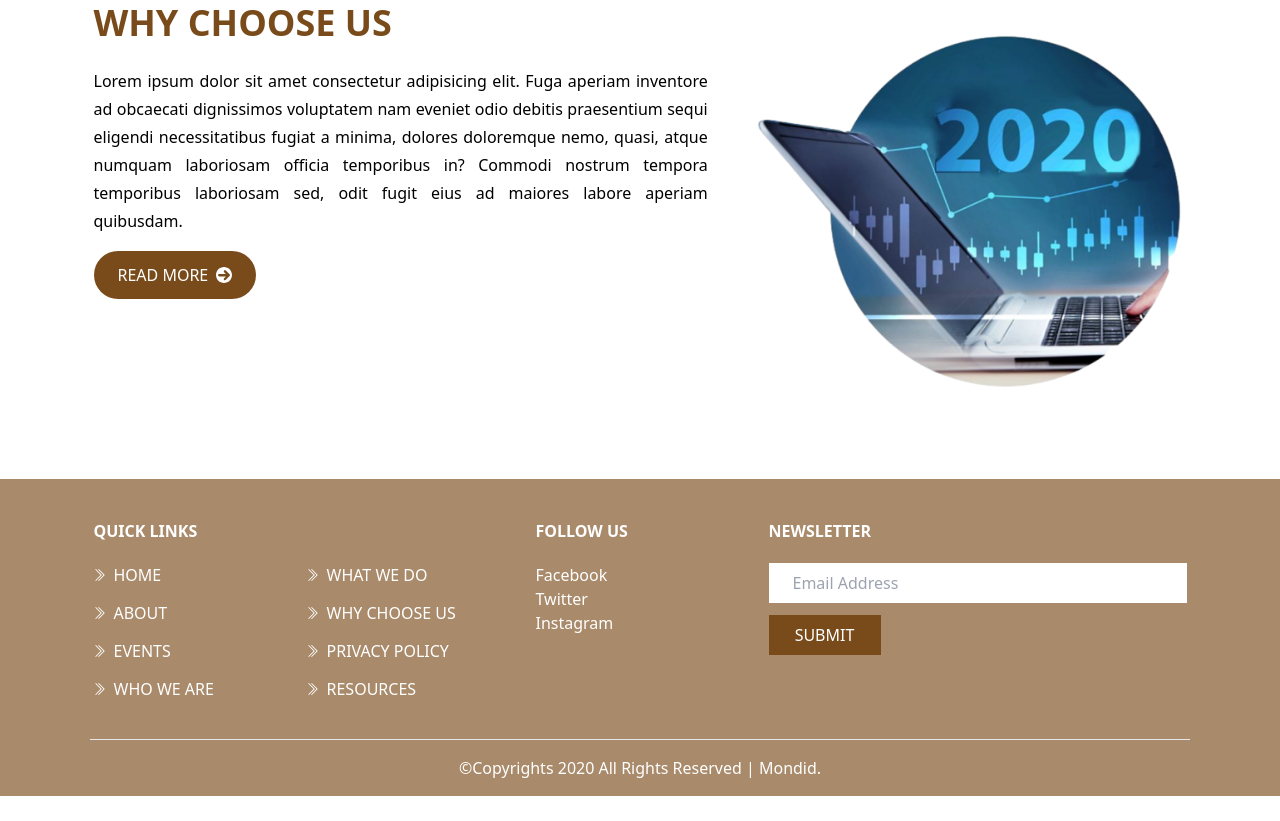
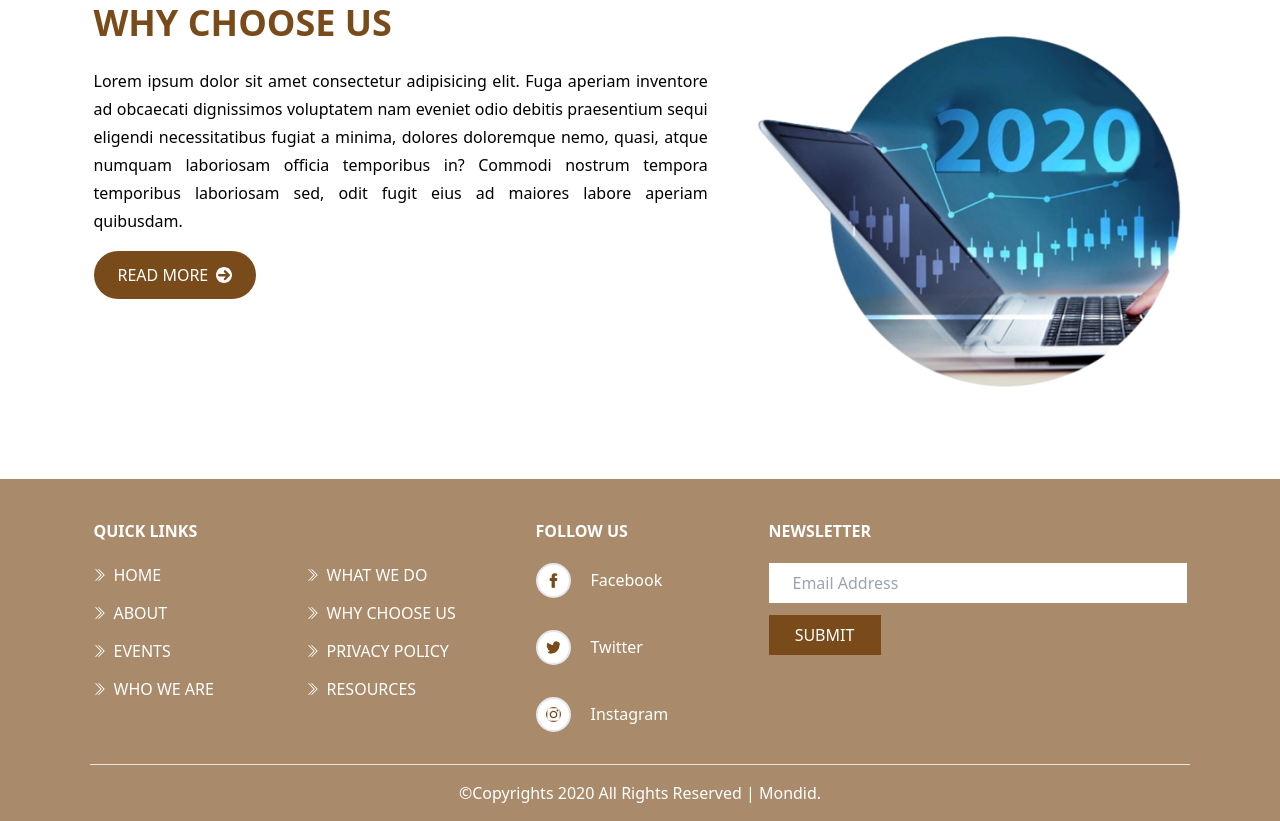
Before and after one commit to fayax555/uiwk5-site, a website built with Vite: page index.html in a window 1280 px wide. Shown: the part 1954-2775 px from the top of the page. Before the commit the page ends 2750 px from the top, so only its background shows below. Built offline with nearby package versions, Linux system fonts and the light colour scheme.

Commit message:
add socials

```diff
--- a/index.html
+++ b/index.html
@@ -305,11 +305,29 @@
         </article>
         <article>
           <h3 class="text mb-5 font-bold">FOLLOW US</h3>
-          <ul>
-            <li><a href="#">Facebook</a></li>
-            <li><a href="#">Twitter</a></li>
-            <li><a href="#">Instagram</a></li>
-          </ul>
+          <div class="grid gap-8">
+            <a class="grid grid-cols-[35px_auto] items-center gap-5" href="#"
+              ><img
+                class="rounded-full border-2 bg-white p-2"
+                src="img/facebook.svg"
+                alt=""
+              /><span>Facebook</span></a
+            >
+            <a class="grid grid-cols-[35px_auto] items-center gap-5" href="#"
+              ><img
+                class="rounded-full border-2 bg-white p-2"
+                src="img/twitter.svg"
+                alt=""
+              /><span>Twitter</span></a
+            >
+            <a class="grid grid-cols-[35px_auto] items-center gap-5" href="#"
+              ><img
+                class="rounded-full border-2 bg-white p-2"
+                src="img/instagram.svg"
+                alt=""
+              /><span>Instagram</span></a
+            >
+          </div>
         </article>
         <article>
           <h3 class="text mb-5 font-bold">NEWSLETTER</h3>
```
Also changed, not shown: img/facebook.svg (added), img/instagram.svg (added), img/twitter.svg (added).
